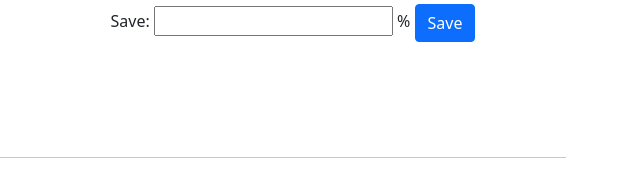
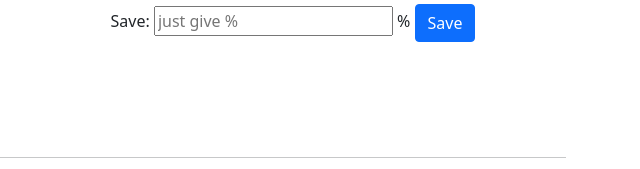
Before and after one commit to habulCoderJohnny/money-master, a plain HTML site: page index.html in a window 1280 px wide. Shown: the part 514-683 px from the top of the page, 632-1272 px from the left. Drawn offline with nearby package versions, Linux system fonts and the light colour scheme.

Commit message:
change input type & placeholder

```diff
--- a/index.html
+++ b/index.html
@@ -51,7 +51,7 @@
                             your monthly income is less than your expenses!
                           </div>
                <!-- save input & btn  -->
-                         <span>Save:</span> <input id="save-input" class=" " type="text" placeholder=""></input> % <button id="save-btn" class="btn btn-primary">Save</button>
+                         <span>Save:</span> <input id="save-input" class=" " type="number" placeholder="just give %"></input> % <button id="save-btn" class="btn btn-primary">Save</button>
                 </main>
             </div>
         </div>
```
